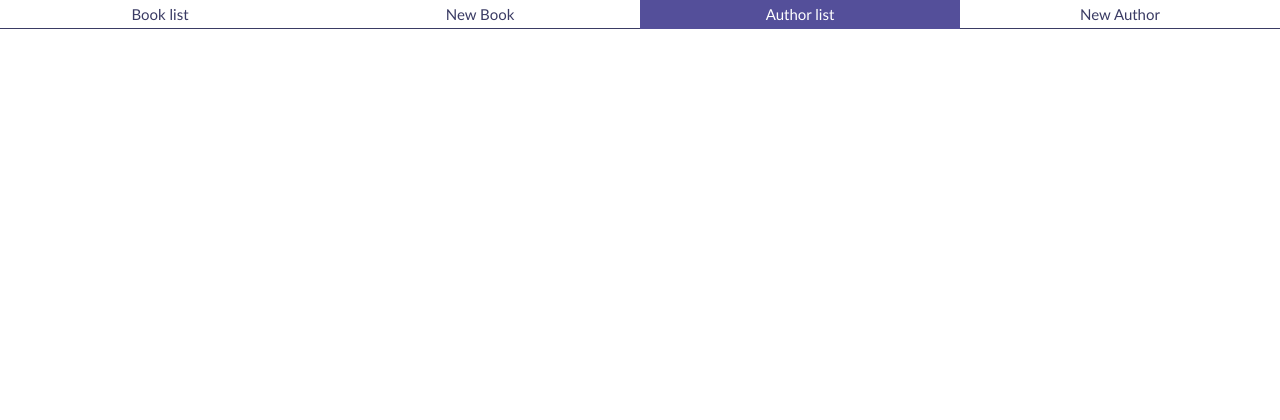
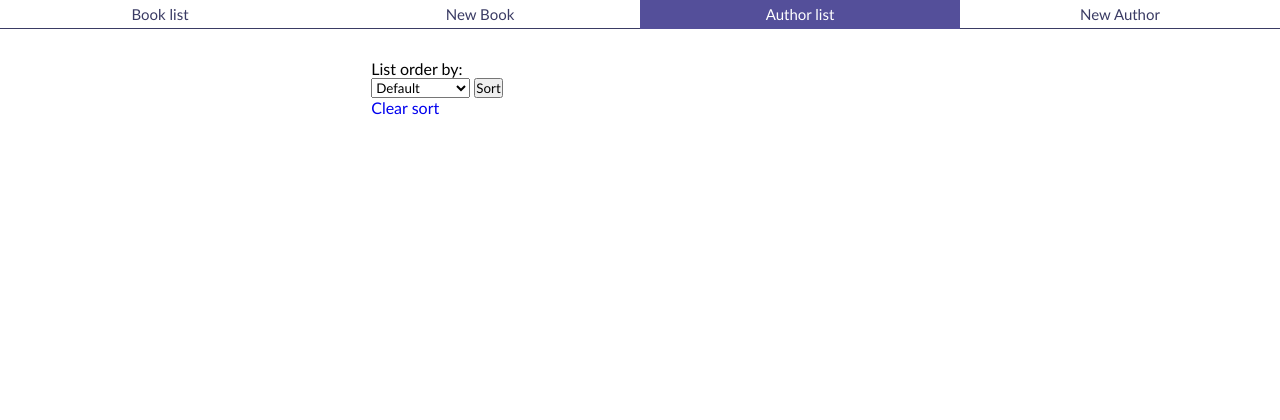
Before and after one commit to rositatisor/biblioteka, a Symfony app: template templates/author/index.html.twig in a window 1280 px wide. Shown: the part 201-621 px from the top of the page. Run offline with Twig, Linux system fonts and the light colour scheme; the template is opened without the code that fills it, so the values that code supplies are empty; some libraries are stand-ins or nearby versions.

Commit message:
sort update

```diff
--- a/templates/author/index.html.twig
+++ b/templates/author/index.html.twig
@@ -12,6 +12,19 @@
         <a class="nav" href="{{path('author_create')}}">New Author</a>
     </div>
     <div class="container author">
+        <div class="sort">List order by:
+            <form action="{{path('author_index')}}" method="GET">
+                <select name="sort">
+                    <option value="default">Default</option>
+                    <option value="name_az" {% if sortBy == 'name_az' %} selected {% endif %}>Name A-Z</option>
+                    <option value="name_za" {% if sortBy == 'name_za' %} selected {% endif %}>Name Z-A</option>
+                    <option value="surname_az" {% if sortBy == 'surname_az' %} selected {% endif %}>Surname A-Z</option>
+                    <option value="surname_za" {% if sortBy == 'surname_za' %} selected {% endif %}>Surname Z-A</option>
+                </select>
+                <button type="submit">Sort</button>
+            </form>
+            <a href="{{path('author_index')}}">Clear sort</a>
+        </div>
         <ul class="author-list">
             {% for author in authors %}
                 <div class="authors">
```
Also changed, not shown: src/Controller/AuthorController.php (+13 -4 lines).
